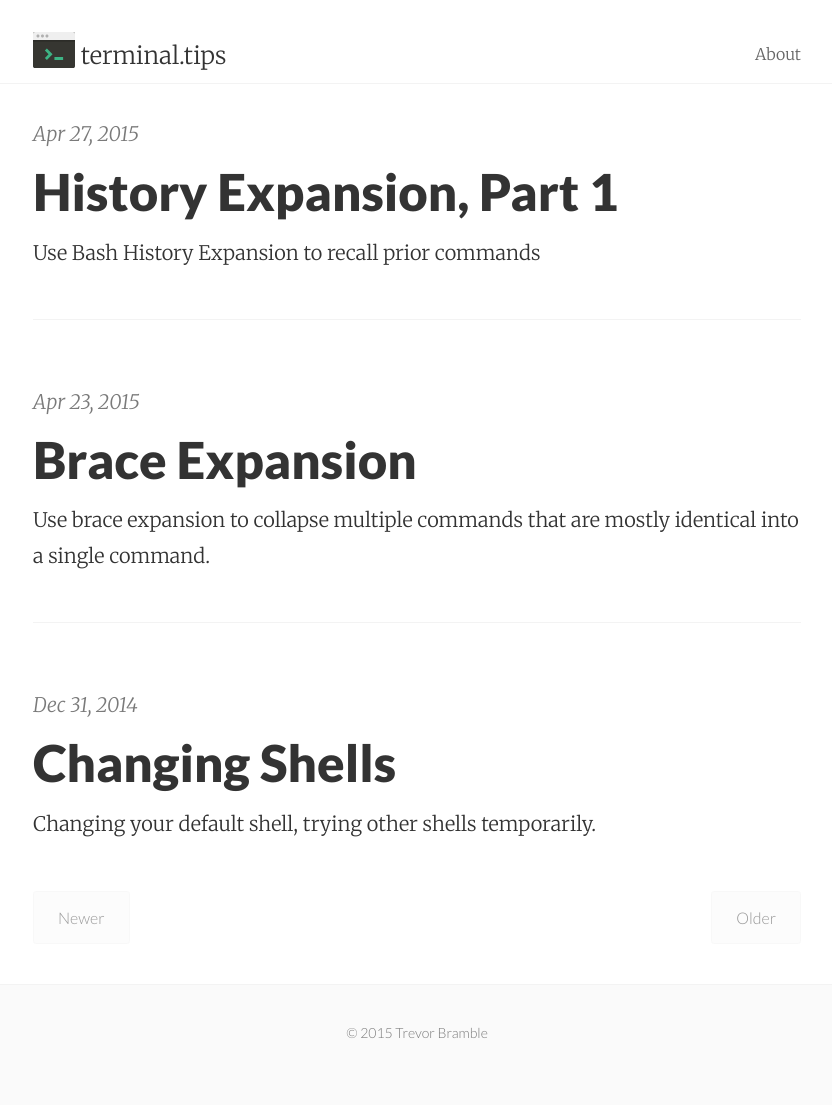
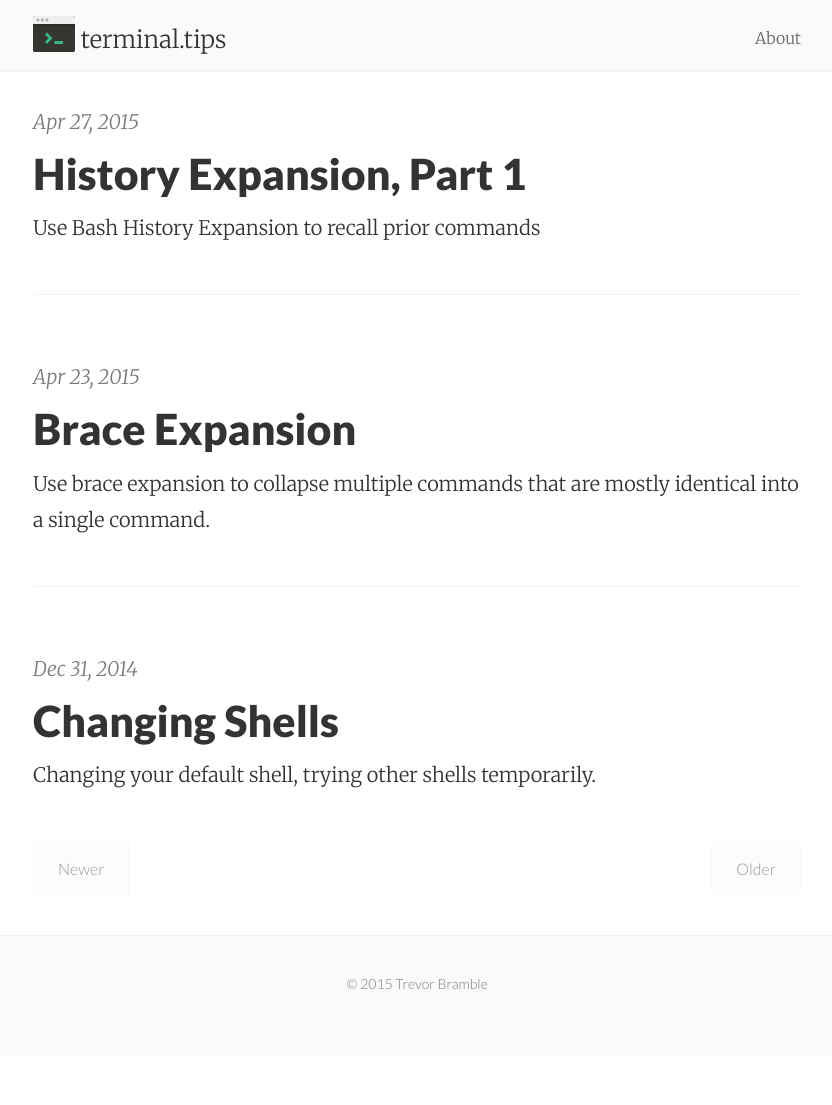
Before and after one commit to TrevorBramble/terminaltips, a Jekyll site: the page built from index.html, in a window 1280 px wide. Shown: the whole page, without its empty margins (223-1055 px from the left). Built offline with Jekyll 4.4.1, drawn with Linux system fonts in a browser that asks for light colours; the list of posts is cut into pages by our own code; after the commit the page ends 1056 px from its top, so only the background shows below that.

Commit message:
design tweaks: smaller h* elements, header

```diff
--- a/_includes/header.html
+++ b/_includes/header.html
@@ -1,5 +1,5 @@
-<header class="site-header px2 px-responsive">
-  <div class="mt2 wrap">
+<header class="site-header py1 px-responsive">
+  <div class="wrap">
     <div class="measure">
       <a href="{{ site.baseurl }}/" class="site-title">
         <img src="/images/logo.svg" class="site-logo">
--- a/_sass/_custom.sass
+++ b/_sass/_custom.sass
@@ -1,5 +1,6 @@
 .site-header
   border-bottom: thin solid #f3f3f3
+  background-color: #fafafa
 
 .site-header .site-logo
   vertical-align: bottom
@@ -8,9 +9,21 @@
 
 .site-header .site-nav
   margin-top: 0.333em
-  margin-bottom: 0.7em
+  margin-bottom: 0.2em
 
 @media screen and (max-width: 48em)
+  .h1, h1
+    font-size: 2.327rem
+
+  .h2, h2
+    font-size: 1.499rem
+
+  .h3, h3
+    font-size: 0.913rem
+
+  .h4, h4
+    font-size: 0.5rem
+
   .site-header .site-logo
     display: block
     height: 96px
@@ -18,6 +31,18 @@
     vertical-align: middle
 
 @media screen and (min-width: 48em)
+  .h1, h1
+    font-size: 3.250rem
+
+  .h2, h2
+    font-size: 2.298rem
+
+  .h3, h3
+    font-size: 1.625rem
+
+  .h4, h4
+    font-size: 1.150rem
+
   .post-header
     > h1
       margin: 0
@@ -38,6 +63,18 @@
     padding: 1rem
 
 @media screen and (min-width: 64em)
+  .h1, h1
+    font-size: 3.998rem
+
+  .h2, h2
+    font-size: 2.68rem
+
+  .h3, h3
+    font-size: 1.749rem
+
+  .h4, h4
+    font-size: 1.091rem
+
   .p-responsive
     padding: 2rem
 
```
